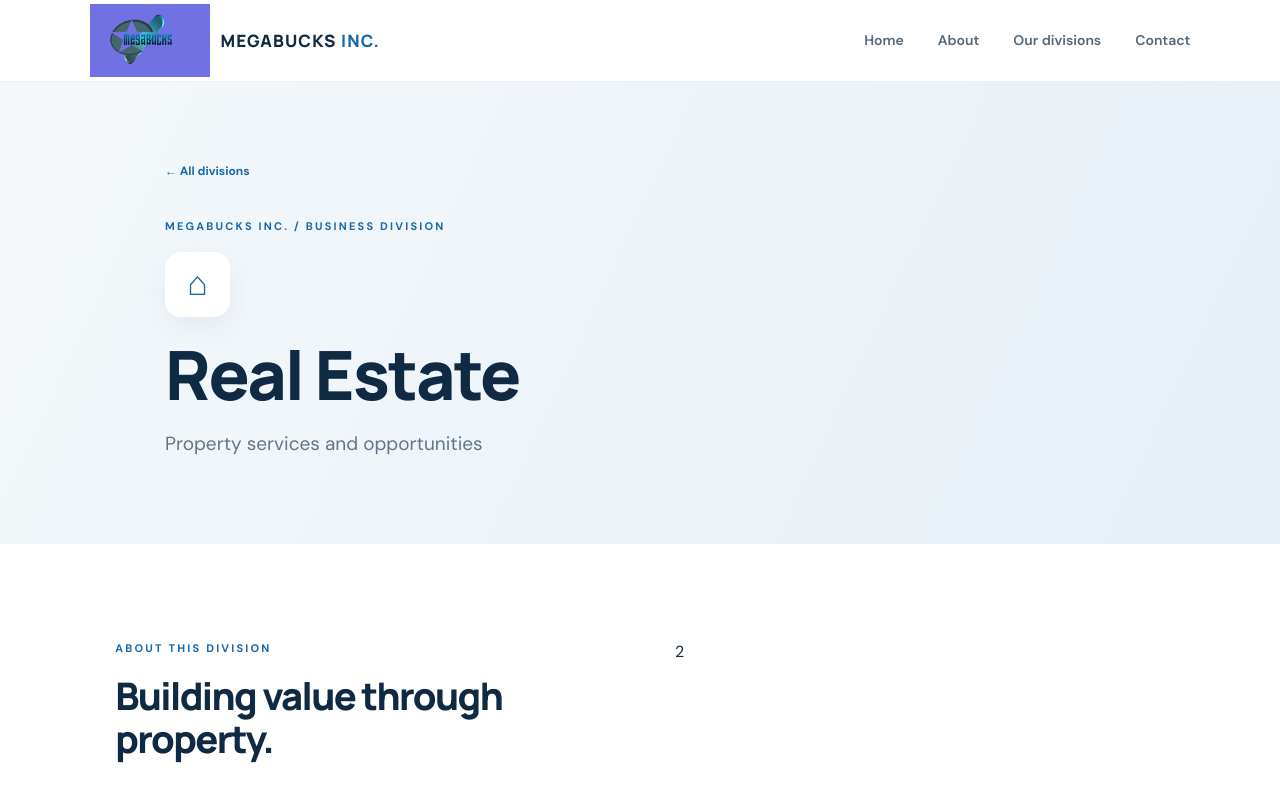
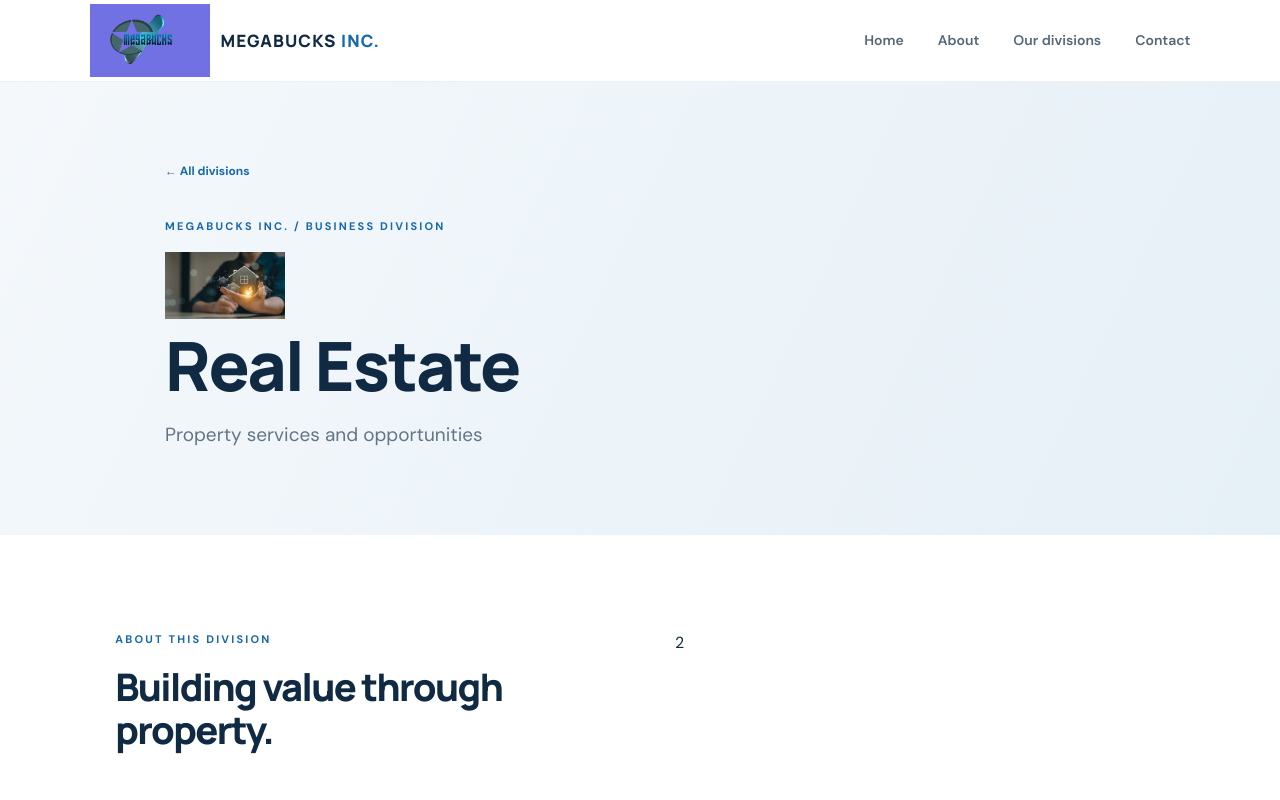
Before and after one commit to theprolificemma2729-bot/megabucks-inc-website, a plain HTML site: page real-estate.html in a window 1280 px wide. Shown: the top 800 px of the page. Drawn offline with Linux system fonts and the light colour scheme.

Commit message:
Update real-estate.html

```diff
--- a/real-estate.html
+++ b/real-estate.html
@@ -14,7 +14,7 @@
   </header>
   <main>
     <section class="division-hero">
-      <div class="division-hero-inner"><a class="back-link" href="index.html#divisions">← All divisions</a><p class="eyebrow">Megabucks Inc. / Business division</p><div class="division-symbol">⌂</div><h1>Real Estate</h1><p class="division-subtitle">Property services and opportunities</p></div>
+      <div class="division-hero-inner"><a class="back-link" href="index.html#divisions">← All divisions</a><p class="eyebrow">Megabucks Inc. / Business division</p><img src = "real estate.jpg" alt = "logo" class = "logo" width = "120px" /><h1>Real Estate</h1><p class="division-subtitle">Property services and opportunities</p></div>
     </section>
     <section class="section division-detail">
       <div><p class="eyebrow">About this division</p><h2>Building value through property.</h2></div>
```
